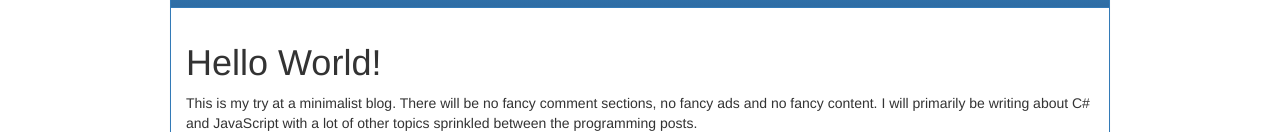
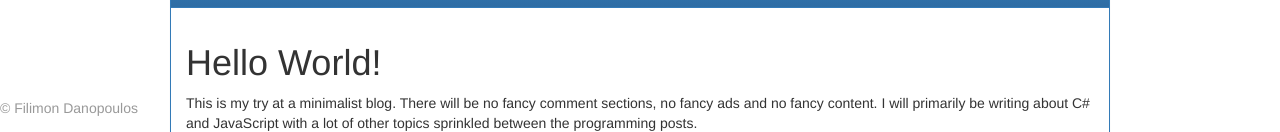
Before and after one commit to filimon-danopoulos/filimon-danopoulos.github.io, a plain HTML site: page index.html in a window 1280 px wide. Shown: the part 668-800 px from the top of the page. Drawn offline with nearby package versions, Linux system fonts and the light colour scheme.

Commit message:
Updated footer css

```diff
--- a/css/blog.css
+++ b/css/blog.css
@@ -18,5 +18,9 @@
 }
 
 footer {
+    position: fixed;
+    bottom:0;
+    left:0;
     color: #999;
+    margin-bottom: 1em;
 }
```
Lines whose indentation alone changed are shown as unchanged.
